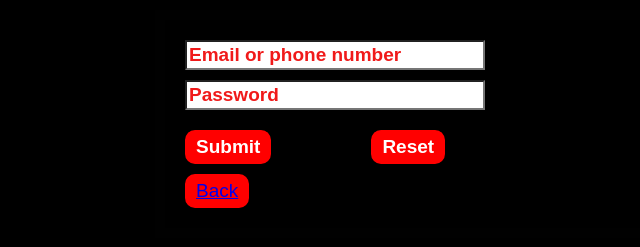
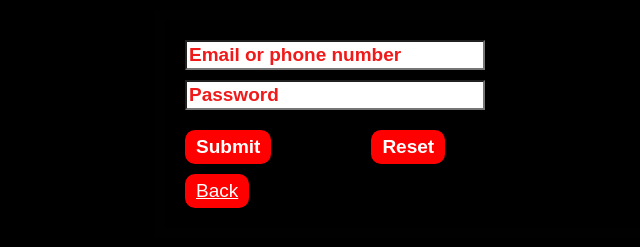
Before and after one commit to nainansh/login, a plain HTML site: page index.html in a window 1280 px wide. Shown: the part 123-370 px from the top of the page, without its empty margins (53-693 px from the left). Drawn offline with Linux system fonts and the light colour scheme.

Commit message:
Update index.html

```diff
--- a/index.html
+++ b/index.html
@@ -35,6 +35,7 @@ border-radius:10px; margin:10px 100px 0px 0px;
 <input  placeholder = "Password" type = "Password"><br>
 <button type = "submit"><strong>Submit </strong></button><button type="reset"><strong>Reset</strong></button>
 </br>
-<button><a href="C:/Users/Abc/Desktop/index.html">Back</a></button>
+<button><a href="https://nainansh.github.io/nainansh/" style="color: white;">Back</a></button>
+">Back</a></button>
 </body>
 </html>
```
